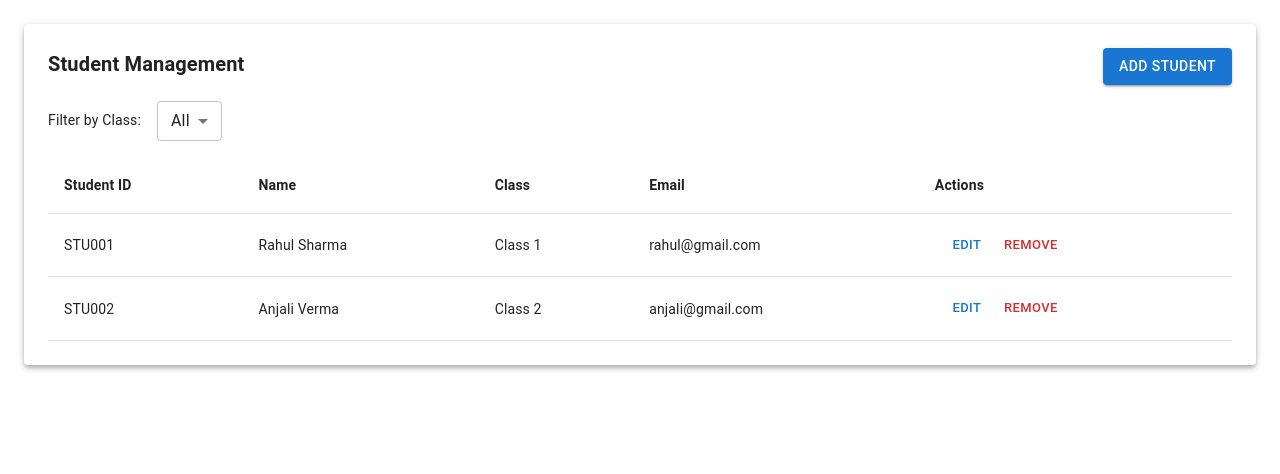
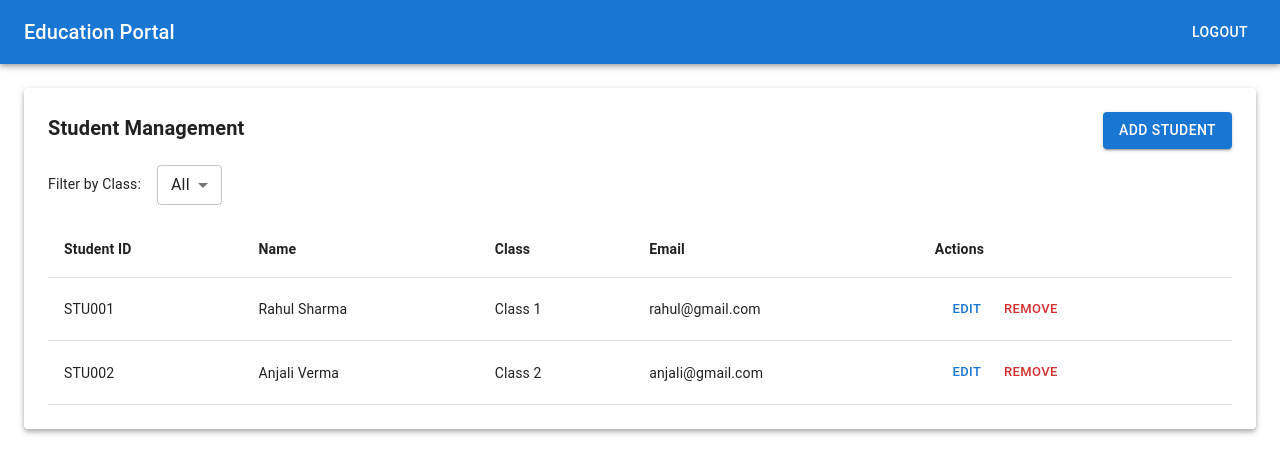
Before and after one commit to baharvipin/edu-portal, a React (Create React App) app: page /admin/students in a window 1280 px wide. Shown: the top 474 px of the page. Built offline with nearby package versions, Linux system fonts and the light colour scheme; sample sign-in values are in the browser's storage.

Commit message:
header and navigation managed

```diff
--- a/src/components/AppHeader.js
+++ b/src/components/AppHeader.js
@@ -10,10 +10,19 @@ function AppHeader() {
     navigate("/login", { replace: true });
   };
 
+  const handleHomePage = () => {
+    const status = localStorage.getItem("userRole");
+    if(status == "ADMIN"){
+      navigate("/dashboard", { replace: true });
+    }else if(status == "SUPER_ADMIN") {
+       navigate("/superadmin/profile", { replace: true });
+    }
+  }
+
   return (
     <AppBar position="static">
       <Toolbar>
-        <Typography variant="h6" sx={{ flexGrow: 1 }}>
+        <Typography variant="h6" sx={{ flexGrow: 1 }} onClick={handleHomePage}>
           Education Portal
         </Typography>
 
--- a/src/dashboard/DashboardPage.js
+++ b/src/dashboard/DashboardPage.js
@@ -28,7 +28,7 @@ function DashboardPage() {
           </Typography>
 
           <Typography variant="body2" color="text.secondary" sx={{ mb: 4 }}>
-            Manage teachers, students, subjects, and class-wise data.
+            Manage teachers, students, and subjects.
           </Typography>
 
           {/* Overview Cards */}
@@ -45,13 +45,13 @@ function DashboardPage() {
               <DashboardCard title="Subjects" count="--" />
             </Grid>
 
-            <Grid item xs={12} sm={6} md={3}>
+            {/* <Grid item xs={12} sm={6} md={3}>
               <DashboardCard
                 icon={<ClassIcon fontSize="large" />}
                 title="Classes"
                 count="--"
               />
-            </Grid>
+            </Grid> */}
           </Grid>
 
           {/* Management Sections */}
@@ -80,13 +80,13 @@ function DashboardPage() {
               />
             </Grid>
 
-            <Grid item xs={12} md={6}>
+            {/* <Grid item xs={12} md={6}>
               <ActionCard
                 title="Class-wise Students"
                 description="View students grouped by class."
                 onClick={() => navigate("/admin/classes")}
               />
-            </Grid>
+            </Grid> */}
           </Grid>
         </Container>
       </Box>
--- a/src/routes/AppRoutes.js
+++ b/src/routes/AppRoutes.js
@@ -132,8 +132,7 @@ function AppRoutes() {
             </ProtectedRoute>
           }
         />
-      </Route>
-      <Route
+         <Route
         path="/admin/teachers"
         element={
           <ProtectedRoute>
@@ -143,12 +142,14 @@ function AppRoutes() {
           </ProtectedRoute>
         }
       />
-
-      <Route
+ <Route
         path="/admin/subjects"
         element={
           <ProtectedRoute>
+            <Suspense fallback={<div>Loading...</div>}>
             <SubjectsPage />
+            </Suspense>
+
           </ProtectedRoute>
         }
       />
@@ -157,7 +158,10 @@ function AppRoutes() {
         path="/admin/students"
         element={
           <ProtectedRoute>
-            <StudentsPage />
+            <Suspense fallback={<div>Loading...</div>}>
+             <StudentsPage />
+            </Suspense>
+
           </ProtectedRoute>
         }
       />
@@ -166,10 +170,19 @@ function AppRoutes() {
         path="/admin/classes"
         element={
           <ProtectedRoute>
-            <ClassWiseStudents />
+             <Suspense fallback={<div>Loading...</div>}>
+              <ClassWiseStudents />
+             </Suspense>
+
           </ProtectedRoute>
         }
       />
+
+      </Route>
+
+
+
+
       <Route
         path="*"
         element={
```
